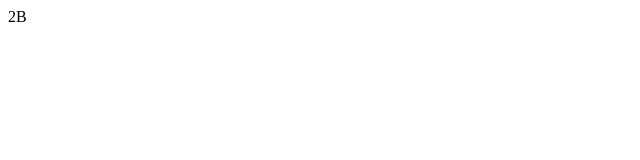
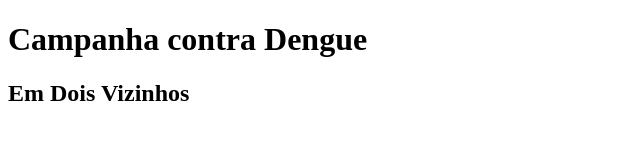
Before and after one commit to thamaraamesquita/Dengue, a plain HTML site: page index.html in a window 1280 px wide. Shown: the whole page, without its empty margins (0-640 px from the left). Drawn offline with Linux system fonts and the light colour scheme.

Commit message:
Update index.html

```diff
--- a/index.html
+++ b/index.html
@@ -6,11 +6,8 @@
     <title>Document</title>
 </head>
 <body>
-
-    2B
-
-
-
+  <h1>Campanha contra Dengue</h1>
+   <h2>Em Dois Vizinhos</h2>
 
 
 
```
